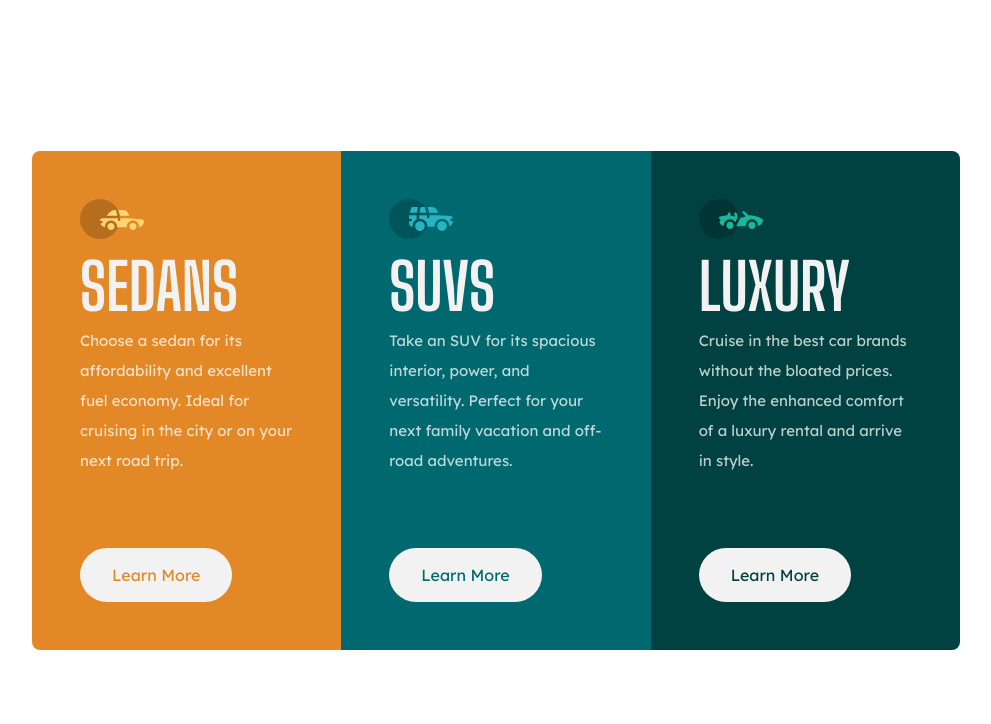
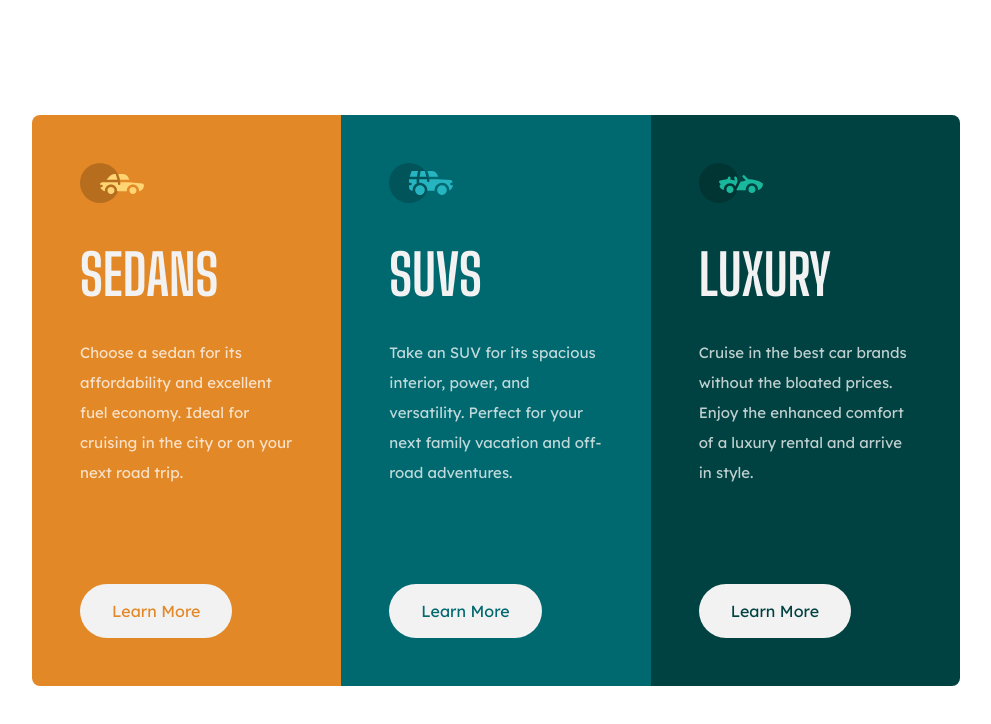
Before and after one commit to Balaji-Vemula/CSSPractice09_3ColumnPreviewCardComponent, a plain HTML site: page index.html in a window 1280 px wide. Shown: the whole page, without its empty margins (144-1135 px from the left). Drawn offline with Linux system fonts and the light colour scheme.

Commit message:
h1 font size change

```diff
--- a/style.css
+++ b/style.css
@@ -35,7 +35,7 @@ p {
 h1 {
     font-family: "Big Shoulders Display","Lexend Deca", sans-serif;
     color: var(--Very-light-gray);
-    font-size: 4rem;
+    font-size: 3.5rem;
     font-weight: 700;
     text-transform: uppercase;
 }
@@ -63,7 +63,7 @@ h1 {
     display: flex;
     justify-content: flex-start;
     align-items: flex-start;
-    row-gap: 1.5rem;
+    row-gap: 3rem;
     flex-direction: column;
 }
 
```
